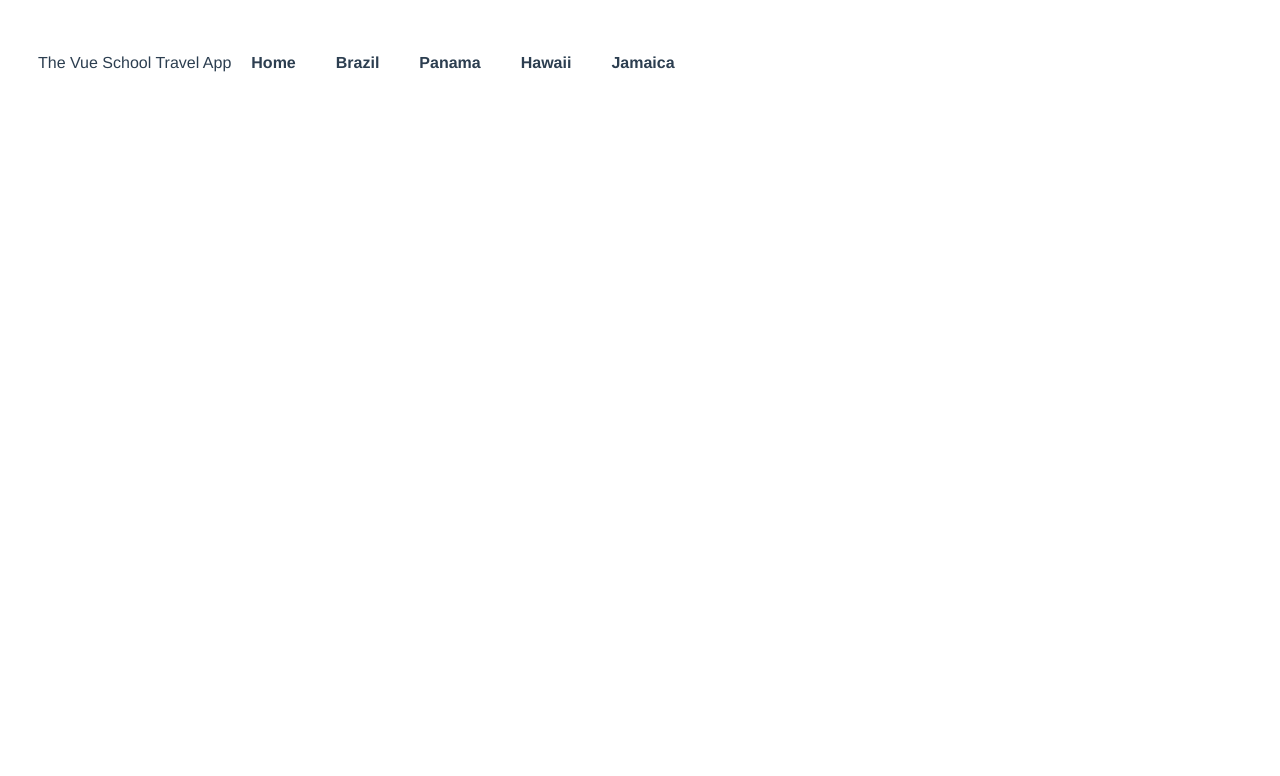
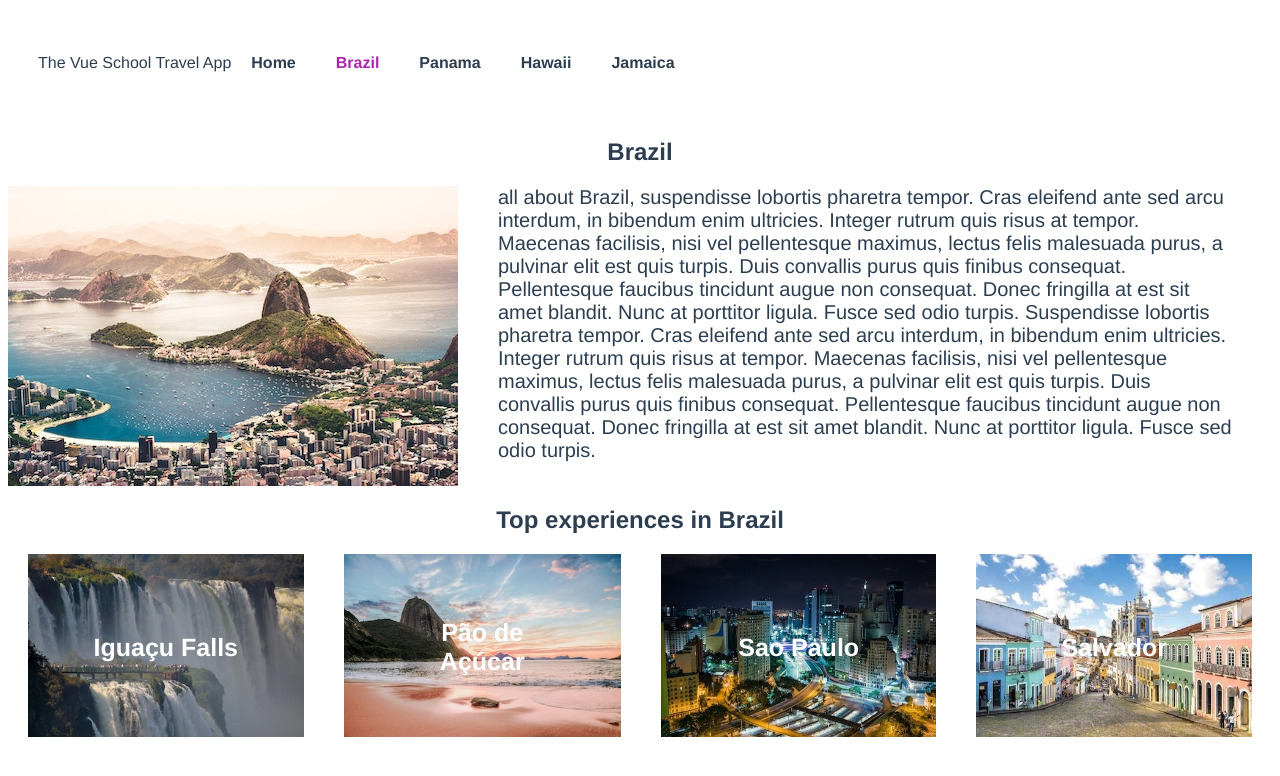
Before and after one commit to DavidGallegoGomez/vue-school-router, a Vue app: page /destination/brazil in a window 1280 px wide. Shown: the top 776 px of the page. Built offline with nearby package versions, Linux system fonts and the light colour scheme.

Commit message:
feat: Lesson 11 finished

```diff
--- a/src/router/index.js
+++ b/src/router/index.js
@@ -12,13 +12,24 @@
     props: true
   },
   {
-    path: "/details/:slug",
+    path: "/destination/:slug",
     name: "DestinationDetails",
+    props: true,
     component: () =>
       import(
         /* webpackChunkName: "DestinationDetails" */ "@/views/DestinationDetails"
       ),
-    props: true
+    children: [
+      {
+        path: ":experienceSlug",
+        name: "experienceDetails",
+        props: true,
+        component: () =>
+          import(
+            /* webpackChunkName: "ExperienceDetails" */ "@/views/ExperienceDetails"
+        )
+      }
+    ]
   }
 ];
 
--- a/src/views/DestinationDetails.vue
+++ b/src/views/DestinationDetails.vue
@@ -1,4 +1,5 @@
 <template>
+  <div>
     <section class="destination">
       <h1>{{ destination.name }}</h1>
       <div class="destination-details">
@@ -9,6 +10,32 @@
         <p>{{ destination.description }}</p>
       </div>
     </section>
+    <section class="experiences">
+      <h2>Top experiences in {{ destination.name }}</h2>
+      <div class="cards">
+        <div
+          v-for="experience in destination.experiences"
+          :key="experience.slug"
+          class="card">
+          <router-link
+            :to="{
+              name: 'experienceDetails',
+              params: { experienceSlug: experience.slug }
+            }"
+          >
+            <img
+              :src="require(`@/assets/${experience.image}`)"
+              :alt="experience.name"
+            />
+            <span class="card__text">
+              {{ experience.name }}
+            </span>
+          </router-link>
+        </div>
+      </div>
+      <router-view :key="$route.path" />
+    </section>
+  </div>
 </template>
 
 <script>
@@ -50,4 +77,25 @@
   font-size: 20px;
   text-align: left;
 }
+.cards {
+  display: flex;
+  justify-content: space-between
+}
+.cards img {
+  max-height: 200px;
+}
+.card {
+  padding: 0 20px;
+  position: relative;
+}
+.card__text {
+  position: absolute;
+  top: 50%;
+  left: 50%;
+  transform: translate(-50%, -50%);
+  color: white;
+  font-size: 25px;
+  font-weight: bold;
+  text-decoration: none;
+}
 </style>
--- /dev/null
+++ b/src/views/ExperienceDetails.vue
@@ -0,0 +1,65 @@
+<template>
+  <div>
+    <section class="experiences">
+      <h1>Experiences</h1>
+      <h2>{{ experience.name }}</h2>
+      <div class="experience-details">
+        <img
+          :src="require(`@/assets/${experience.image}`)"
+          :alt="experience.name"
+        />
+        <p>{{ experience.description }}</p>
+      </div>
+    </section>
+  </div>
+</template>
+
+<script>
+import store from "@/data/store.js";
+
+export default {
+  data() {
+    return {};
+  },
+  props: {
+    slug: {
+      type: String,
+      required: true
+    },
+    experienceSlug: {
+      type: String,
+      required: true
+    }
+  },
+  computed: {
+    destination() {
+      return store.destinations.find(
+        destination => destination.slug === this.slug
+      );
+    },
+    experience() {
+      return this.destination.experiences.find(
+        experience => experience.slug === this.experienceSlug
+      );
+    }
+  }
+};
+</script>
+
+<style scoped>
+img {
+  max-width: 600px;
+  height: auto;
+  width: 100%;
+  max-height: 400px;
+}
+.experience-details {
+  display: flex;
+  justify-content: space-between;
+}
+p {
+  margin: 0 40px;
+  font-size: 20px;
+  text-align: left;
+}
+</style>
```
Also changed, not shown: 1 other file (tests, documents, lock files or other folders). Lines whose indentation alone changed are shown as unchanged.
